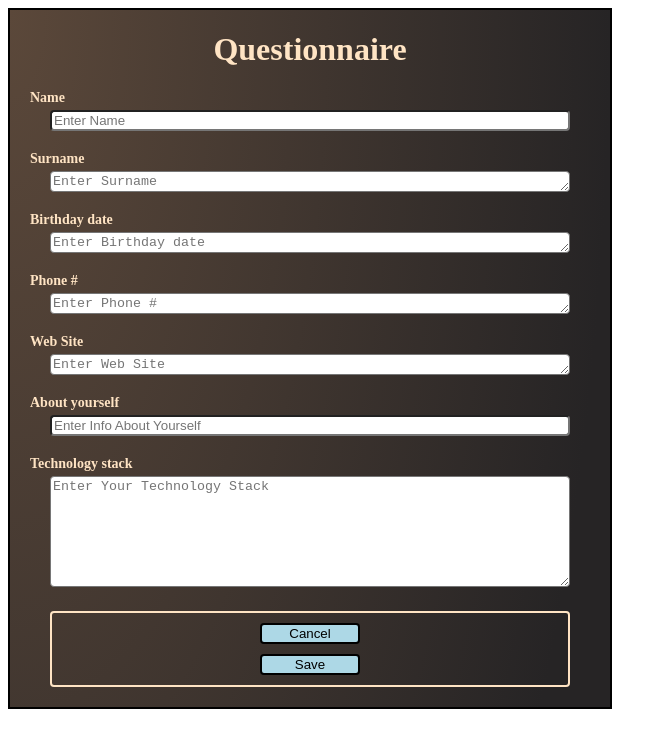
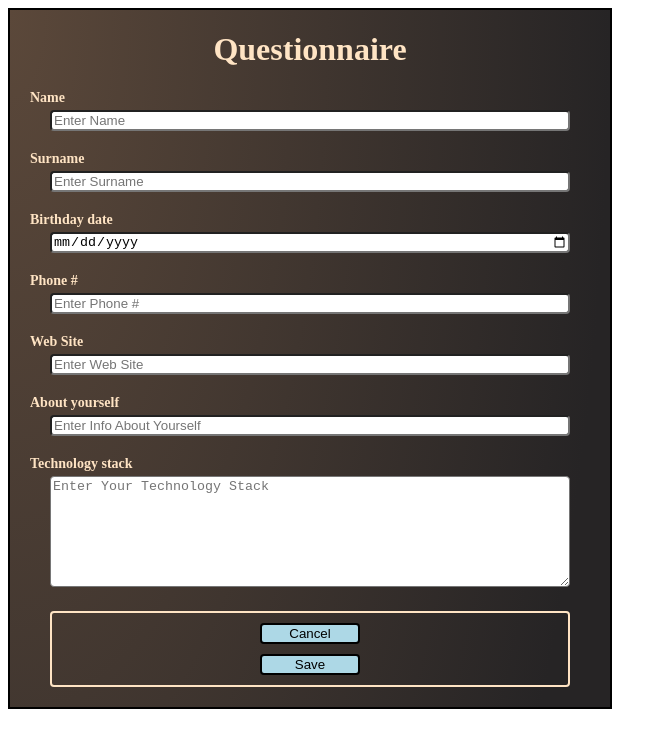
Before and after one commit to ZhuravlovAlex/React-first-step, a React app: page / in a window 1280 px wide. Shown: the top 748 px of the page, without its empty margins (0-667 px from the left). Built offline with nearby package versions, Linux system fonts and the light colour scheme.

Commit message:
feat: add forms logic

```diff
--- a/src/components/Btns/Btns.js
+++ b/src/components/Btns/Btns.js
@@ -5,8 +5,8 @@ class Btns extends React.Component {
   render() {
     return (
 			<div className={styles.btns}>
-				<button>Cancel</button>
-				<button>Save</button>
+				<input type="button"  onClick = {this.handleClick} value="Cancel" />
+				<input type="submit"  onClick = {this.handleClick} value="Save" />
 			</div>
 
     );
--- a/src/components/Btns/Btns.module.css
+++ b/src/components/Btns/Btns.module.css
@@ -15,7 +15,15 @@
 	border-radius: 4px;
 	margin-top: 10px;
 }
+.btns>input {
+	width: 100px;
+	margin: 0 auto;
+	background-color: lightblue;
+	border: solid 2px black;
+	border-radius: 4px;
+	margin-top: 10px;
+}
 
-.btns>button:last-child {
+.btns>input:last-child {
 	margin-bottom: 10px;
 }
--- a/src/components/Formes/Formes.js
+++ b/src/components/Formes/Formes.js
@@ -3,19 +3,87 @@ import styles from './Formes.module.css';
 import SingleLine from '../SingleLine/SingleLine';
 import MultiLine from '../MultiLine/MultiLine';
 import Btns from '../Btns/Btns';
+import Tables from '../Tables/Tables';
 
 
 class Formes extends React.Component {
+
+	constructor(props) {
+		super(props);
+		this.state = {
+			website: '',
+			firstName: '',
+			surName: '',
+			phone: '',
+			birthDate: '',
+			about: '',
+			stack: '',
+			isSubmitted: false
+		}
+
+		this.handleWebsiteChange = this.handleWebsiteChange.bind(this);
+		this.handleFNameChange = this.handleFNameChange.bind(this);
+		this.handleSNameChange = this.handleSNameChange.bind(this);
+		this.handlePhoneChange = this.handlePhoneChange.bind(this);
+		this.handleBirthDateChange = this.handleBirthDateChange.bind(this);
+		this.handleAboutChange = this.handleAboutChange.bind(this);
+		this.handleStackChange = this.handleStackChange.bind(this);
+		this.handleSubmit = this.handleSubmit.bind(this);
+	}
+
+	handleWebsiteChange(event) {
+		this.setState({website: event.target.value})
+	}
+
+	handleFNameChange (event) {
+		this.setState({firstName: event.target.value});
+		console.log(this.state)
+	};
+
+	handleSNameChange (event) {
+		this.setState({surName: event.target.value});
+	}
+
+	handlePhoneChange (event) {
+		this.setState({phone: event.target.value});
+	}
+
+	handleBirthDateChange (event) {
+		this.setState({birthDate: event.target.value});
+	}
+
+	handleAboutChange (event) {
+		this.setState({about: event.target.value});
+	}
+
+	handleStackChange (event) {
+		this.setState({stack: event.target.value});
+	}
+
+	handleSubmit() {
+		console.log('form is submitted');
+
+		//kakieto proverki
+
+		this.setState({isSubmitted: true});
+	}
+
   render() {
     return (
+			!this.state.isSubmitted ?
 			<div className={styles.main}>
-				<h1 className='title'>Questionnaire</h1>
-				<SingleLine></SingleLine>
-				<MultiLine></MultiLine>
-				<Btns></Btns>
-			</div>
+				<form onSubmit={this.handleSubmit}>
+					<h1 className='title'>Questionnaire</h1>
+					<SingleLine
+						handleFNameChange={this.handleFNameChange}
+					></SingleLine>
+					<MultiLine></MultiLine>
+					<Btns></Btns>
+				</form>
+			</div> : <Tables></Tables>
     );
   }
 }
 
+
 export default Formes;
--- a/src/components/MultiLine/MultiLine.js
+++ b/src/components/MultiLine/MultiLine.js
@@ -2,14 +2,37 @@ import React from 'react';
 import styles from './MultiLine.module.css';
 
 class MultiLine extends React.Component {
+
+	constructor(props) {
+		super(props);
+		this.props = props;
+	}
+
+
   render() {
     return (
 			<div className={styles.multi}>
 				<label htmlFor="about_form" className={styles.label}>About yourself</label>
-				<input height={7} maxLength='600' id="about_form" className={styles.textarea} placeholder='Enter Info About Yourself'/>
+				<input
+					className={styles.textarea}
+					maxLength='600'
+					id="about_form"
+					required
+					placeholder='Enter Info About Yourself'
+					value = {this.props.about}
+					onChange = {this.props.handleAboutChange}
+				/>
 
 				<label htmlFor="stack_form" className={styles.label}>Technology stack</label>
-				<textarea rows={7} id="stack_form" className={styles.textarea} placeholder='Enter Your Technology Stack'></textarea>
+				<textarea
+				className={styles.textarea}
+				rows={7}
+				id="stack_form"
+				required
+				placeholder='Enter Your Technology Stack'
+				value = {this.props.stack}
+				onChange = {this.props.handleStackChange}
+				></textarea>
 			</div>
     );
   }
--- a/src/components/SingleLine/SingleLine.js
+++ b/src/components/SingleLine/SingleLine.js
@@ -4,26 +4,72 @@ import styles from './SingleLine.module.css';
 
 
 class SingleLine extends React.Component {
+
+	constructor(props) {
+		super(props);
+		this.props = props;
+	}
+
   render() {
     return (
 			<div className={styles.single}>
 				<label htmlFor="name_form">Name</label>
-				<input type='text'  required rows={1} id="name_form" placeholder='Enter Name'/>
+				<input
+					type='text'
+					required
+					id="name_form"
+					placeholder='Enter Name'
+					value = {this.props.firstName}
+					onChange={this.props.handleFNameChange}
+				/>
 
 				<label htmlFor="surname_form">Surname</label>
-				<textarea rows={1} id="surname_form" placeholder='Enter Surname'></textarea>
+				<input
+					id="surname_form"
+					required
+					placeholder='Enter Surname'
+					value = {this.props.surName}
+					onChange={this.props.handleSNameChange}
+				/>
 
 				<label htmlFor="birthday_form">Birthday date</label>
-				<textarea rows={1} id="birthday_form" placeholder='Enter Birthday date'></textarea>
+				<input
+					type='date'
+					required
+					id="birthday_form"
+					value={this.props.birthDate}
+					placeholder='Enter Birthday date'
+					onChange={this.props.handleBirthDateChange}
+				/>
 
 				<label htmlFor="phone_form">Phone #</label>
-				<textarea rows={1} id="phone_form" placeholder='Enter Phone #'></textarea>
+				<input
+					type='tel'
+					name='tel'
+					required
+					id="phone_form"
+					placeholder='Enter Phone #'
+					value={this.props.phone}
+					pattern ="[0-9]{1}-[0-9]{4}-[0-9]{2}-[0-9]{2}"
+					onChange={this.props.handlePhoneChange}
+				/>
 
 				<label htmlFor="web-site_form">Web Site</label>
-				<textarea rows={1} id="web-site_form" placeholder='Enter Web Site'></textarea>
+				<input
+					type='url'
+					required
+					id="url"
+					placeholder='Enter Web Site'
+					pattern="https://.*"
+					size='30'
+					value={this.props.website}
+					onChange={this.props.handleWebsiteChange}
+				/>
 			</div>
     );
   }
+
 }
 
+
 export default SingleLine;
--- /dev/null
+++ b/src/components/Tables/Tables.js
@@ -0,0 +1,25 @@
+import React from 'react';
+import styles from './Tables.module.css';
+
+class Tables extends React.Component {
+
+	render() {
+		return (
+			<div className={styles.table}>
+				<h2>{this.state.firstName}</h2><h2>{this.state.surName}</h2>
+				<table border={1}>
+					<tr><td>Name</td><td></td></tr>
+					<tr><td>SurName</td><td></td></tr>
+					<tr><td>Birthday date</td><td></td></tr>
+					<tr><td>Phone #</td><td></td></tr>
+					<tr><td>Web Site</td><td></td></tr>
+					<tr><td>About yourself</td><td>{this.props.about}</td></tr>
+					<tr><td>Technology stack</td><td>{this.props.stack}</td></tr>
+				</table>
+
+			</div>
+		)
+	}
+}
+
+export default Tables;
```
Also changed, not shown: src/components/Tables/Tables.module.css (added).
